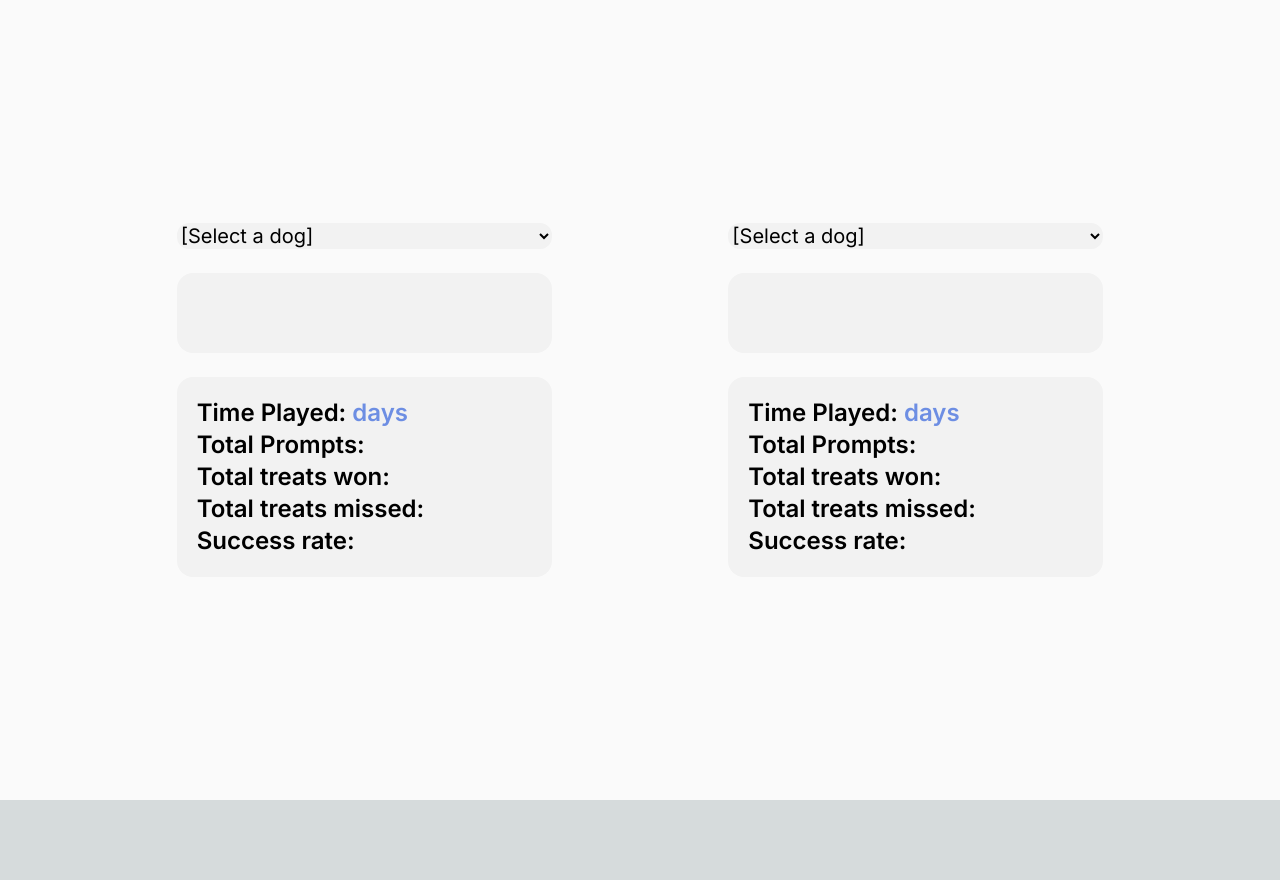
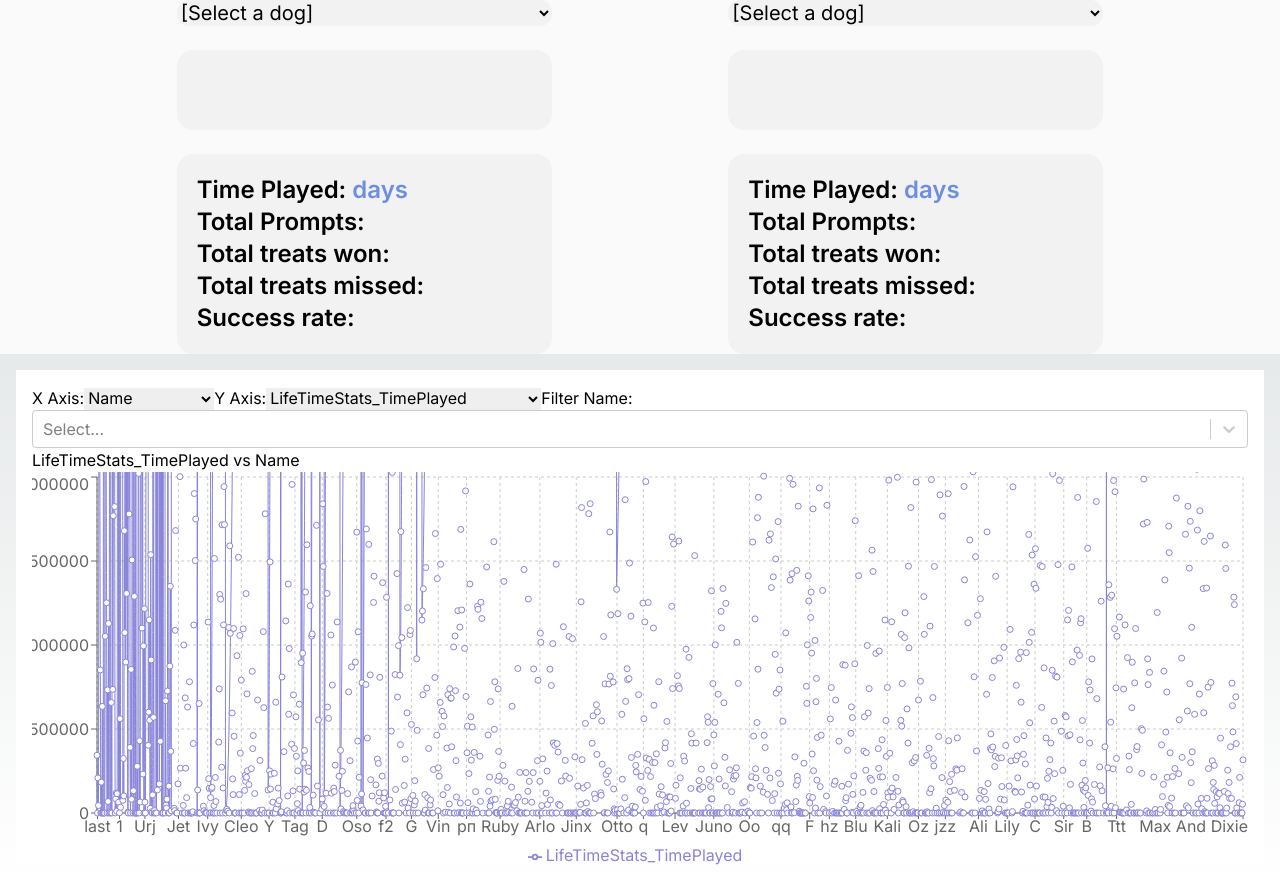
Before and after one commit to sohamsal/puppod-web, a Next.js app: page / in a window 1280 px wide. Before the commit the page ends 800 px from the top, so only its background shows below. Built offline with nearby package versions, Linux system fonts and the light colour scheme.

Commit message:
combined things

```diff
--- a/package.json
+++ b/package.json
@@ -13,7 +13,9 @@
     "next": "14.2.3",
     "papaparse": "^5.4.1",
     "react": "^18",
-    "react-dom": "^18"
+    "react-dom": "^18",
+    "react-select": "^5.8.0",
+    "recharts": "^2.12.7"
   },
   "devDependencies": {
     "@types/node": "^20",
--- a/src/app/page.tsx
+++ b/src/app/page.tsx
@@ -1,3 +1,4 @@
+import ChartContainer from "@/components/ChartContainer";
 import DogData from "@/components/DogData";
 import Image from "next/image";
 import Papa from "papaparse";
@@ -7,12 +8,16 @@ import Papa from "papaparse";
 export default function Home() {
     return (
         <main>
-            <div className='flex flex-col justify-center h-screen bg-[#FAFAFA]'>
+            <div className='flex flex-col justify-center bg-[#FAFAFA]'>
                 <div className='flex flex-row justify-evenly'>
-                    <DogData/>
-                    <DogData/>
+                    <DogData />
+                    <DogData />
                 </div>
             </div>
+            <div className="bg-white text-black p-4 m-4">
+                <ChartContainer />
+            </div>
+
         </main>
     );
 }
--- /dev/null
+++ b/src/components/ChartContainer.tsx
@@ -0,0 +1,133 @@
+"use client"
+import React, { useEffect, useState, useMemo } from 'react';
+import Papa from 'papaparse';
+import Select from 'react-select';
+import FlexibleChart from './FlexibleChart';
+
+interface Dog {
+  DogId: string;
+  UserId: string;
+  Name: string;
+  BirthDate: string;
+  Primary_Breed: string;
+  Secondary_Breed: string;
+  PictureLocation: string;
+  CurrentLevel: string;
+  Gender: string;
+  Neutered: string;
+  LifeTimeStats_TimePlayed: string;
+  LifeTimeStats_TreatsWon: string;
+  LifeTimeStats_SuccessRate: string;
+  LifeTimeStats_TotalPrompts: string;
+  LifeTimeStats_TotalMissed: string;
+  LifeTimeStats_TotalNegPrompts: string;
+  LifeTimeStats_TotalHitsNegSound: string;
+  ModifiedCreatedTime: string;
+}
+
+const DogDataChart: React.FC = () => {
+  const [dogs, setDogs] = useState<Dog[]>([]);
+  const [xAxis, setXAxis] = useState<keyof Dog | 'Age'>('Name');
+  const [yAxis, setYAxis] = useState<keyof Dog>('LifeTimeStats_TimePlayed');
+  const [xAxisFilter, setXAxisFilter] = useState<string[]>([]);
+
+  useEffect(() => {
+    fetch('/Dog.csv')
+      .then(response => response.text())
+      .then(csvString => {
+        Papa.parse<Dog>(csvString, {
+          header: true,
+          complete: (results) => {
+            setDogs(results.data);
+          }
+        });
+      })
+      .catch(error => console.error('Error fetching and parsing: ', error));
+  }, []);
+
+  const numericFields: (keyof Dog)[] = [
+    'LifeTimeStats_TimePlayed',
+    'LifeTimeStats_TreatsWon',
+    'LifeTimeStats_SuccessRate',
+    'LifeTimeStats_TotalPrompts',
+    'LifeTimeStats_TotalMissed',
+    'LifeTimeStats_TotalNegPrompts',
+    'LifeTimeStats_TotalHitsNegSound'
+  ];
+
+  const xAxisOptions: (keyof Dog | 'Age')[] = ['Name', 'DogId', 'Primary_Breed', 'Gender', 'Neutered', 'Age'];
+
+  const calculateAge = (birthDate: string): number => {
+    const birth = new Date(birthDate);
+    const now = new Date();
+    let age = now.getFullYear() - birth.getFullYear();
+    const monthDiff = now.getMonth() - birth.getMonth();
+    if (monthDiff < 0 || (monthDiff === 0 && now.getDate() < birth.getDate())) {
+      age--;
+    }
+    return age;
+  };
+
+  const transformedDogs = dogs.map(dog => ({
+    ...dog,
+    Age: calculateAge(dog.BirthDate).toString()
+  }));
+
+  const xAxisValues = useMemo(() => {
+    const uniqueValues = new Set(transformedDogs.map(dog => dog[xAxis].toString()));
+    return Array.from(uniqueValues).map(value => ({ value, label: value }));
+  }, [transformedDogs, xAxis]);
+
+  const filteredDogs = useMemo(() => {
+    return xAxisFilter.length > 0
+      ? transformedDogs.filter(dog => xAxisFilter.includes(dog[xAxis].toString()))
+      : transformedDogs;
+  }, [transformedDogs, xAxis, xAxisFilter]);
+
+  const handleXAxisFilterChange = (selectedOptions: any) => {
+    const values = selectedOptions ? selectedOptions.map((option: any) => option.value) : [];
+    setXAxisFilter(values);
+  };
+
+  return (
+    <div>
+      <div>
+        <label>
+          X Axis:
+          <select value={xAxis} onChange={(e) => setXAxis(e.target.value as keyof Dog | 'Age')}>
+            {xAxisOptions.map(field => (
+              <option key={field} value={field}>{field}</option>
+            ))}
+          </select>
+        </label>
+        <label>
+          Y Axis:
+          <select value={yAxis} onChange={(e) => setYAxis(e.target.value as keyof Dog)}>
+            {numericFields.map(field => (
+              <option key={field} value={field}>{field}</option>
+            ))}
+          </select>
+        </label>
+        <label>
+          Filter {xAxis}:
+          <Select
+            isMulti
+            options={xAxisValues}
+            onChange={handleXAxisFilterChange}
+            value={xAxisValues.filter(option => xAxisFilter.includes(option.value))}
+          />
+        </label>
+      </div>
+      {dogs.length > 0 && (
+        <FlexibleChart
+          data={filteredDogs}
+          xAxis={xAxis}
+          yAxis={yAxis}
+          title={`${yAxis} vs ${xAxis}`}
+        />
+      )}
+    </div>
+  );
+};
+
+export default DogDataChart;
--- /dev/null
+++ b/src/components/FlexibleChart.tsx
@@ -0,0 +1,59 @@
+import React from 'react';
+import {
+  LineChart,
+  Line,
+  XAxis,
+  YAxis,
+  CartesianGrid,
+  Tooltip,
+  Legend,
+  ResponsiveContainer
+} from 'recharts';
+
+interface Dog {
+  DogId: string;
+  UserId: string;
+  Name: string;
+  BirthDate: string;
+  Primary_Breed: string;
+  Secondary_Breed: string;
+  PictureLocation: string;
+  CurrentLevel: string;
+  Gender: string;
+  Neutered: string;
+  LifeTimeStats_TimePlayed: string;
+  LifeTimeStats_TreatsWon: string;
+  LifeTimeStats_SuccessRate: string;
+  LifeTimeStats_TotalPrompts: string;
+  LifeTimeStats_TotalMissed: string;
+  LifeTimeStats_TotalNegPrompts: string;
+  LifeTimeStats_TotalHitsNegSound: string;
+  ModifiedCreatedTime: string;
+}
+
+interface FlexibleChartProps {
+  data: Dog[];
+  xAxis: keyof Dog;
+  yAxis: keyof Dog;
+  title?: string;
+}
+
+const FlexibleChart: React.FC<FlexibleChartProps> = ({ data, xAxis, yAxis, title }) => {
+  return (
+    <div style={{ width: '100%', height: 400 }}>
+      <h2>{title}</h2>
+      <ResponsiveContainer>
+        <LineChart data={data}>
+          <CartesianGrid strokeDasharray="3 3" />
+          <XAxis dataKey={xAxis} />
+          <YAxis />
+          <Tooltip />
+          <Legend />
+          <Line type="monotone" dataKey={yAxis} stroke="#8884d8" />
+        </LineChart>
+      </ResponsiveContainer>
+    </div>
+  );
+};
+
+export default FlexibleChart;
```
Also changed, not shown: src/components/Dropdown.tsx (line endings or trailing spaces), 1 other file (tests, documents, lock files or other folders).
